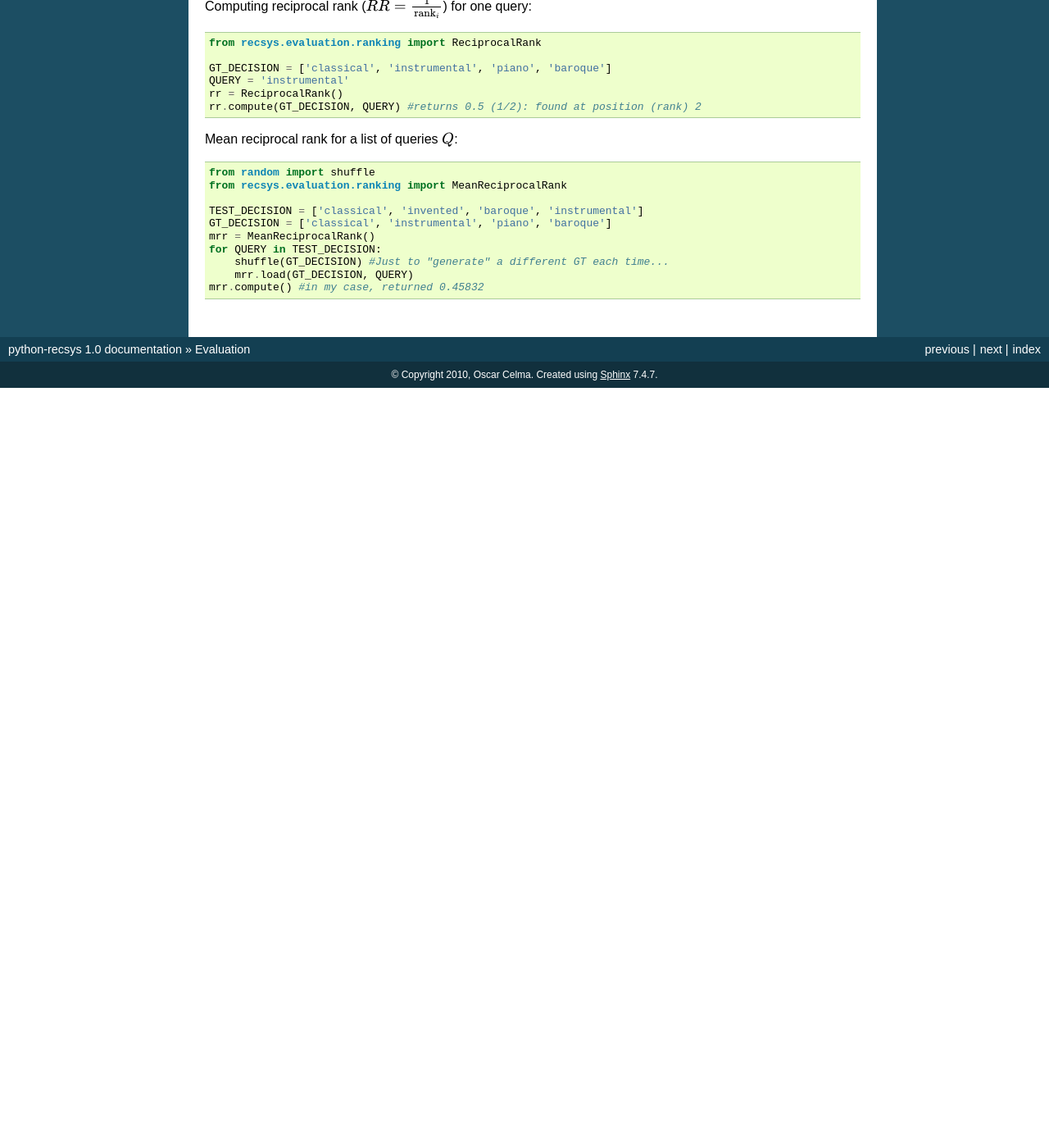
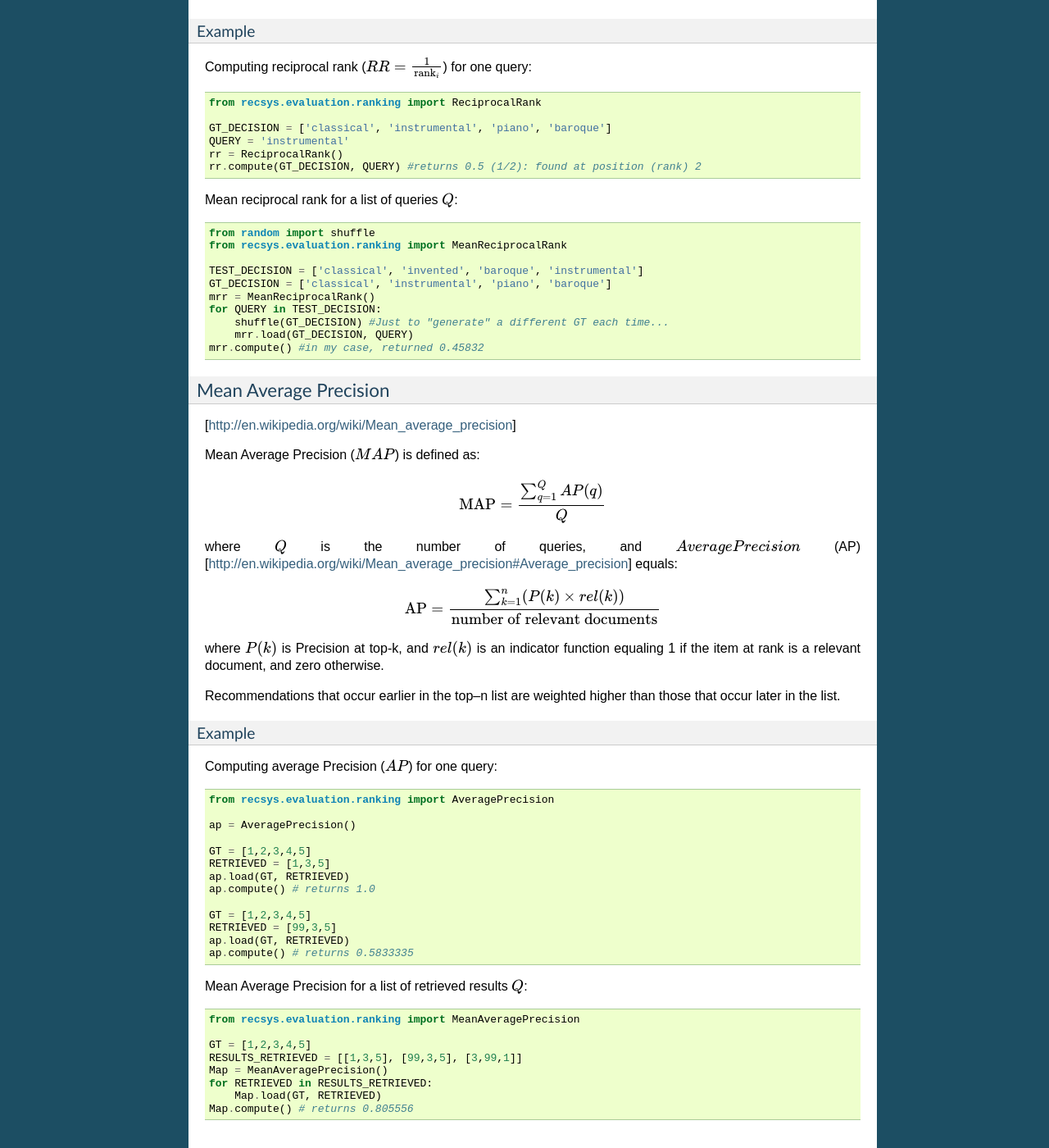
Before and after one commit to ocelma/python-recsys, a Sphinx documentation site: the page built from doc/source/evaluation.rst, in a window 1280 px wide and 1400 px high, scrolled down 4774 px. Shown: the whole window at 82% size. Built offline with Sphinx 7.4.7, drawn with Linux system fonts in a browser that asks for light colours; formulas are drawn with MathJax 3; pages that are not in the unit, such as notebooks, are missing from menus; before the commit the page ends 5247 px from its top, so only the background shows below that; some of the changed text lies outside the part shown.

Commit message:
MAP examples

```diff
--- a/doc/source/evaluation.rst
+++ b/doc/source/evaluation.rst
@@ -206,6 +206,8 @@ Using explicit ranking information:
     spearman.load(GT_RANKING, TEST_RANKING)
     spearman.compute() #returns 0.5
 
+Rank-based correlation for ratings:
+
 .. code-block:: python
 
     from recsys.evaluation.ranking import SpearmanRho
@@ -240,6 +242,8 @@ Using explicit ranking information:
     kendall = KendallTau()
     kendall.load(GT_RANKING, TEST_RANKING)
     kendall.compute() #returns 0.4
+
+Rank-based correlation for ratings:
 
 .. code-block:: python
 
@@ -288,3 +292,55 @@ Mean reciprocal rank for a list of queries :math:`Q`:
         shuffle(GT_DECISION) #Just to "generate" a different GT each time...
         mrr.load(GT_DECISION, QUERY)
     mrr.compute() #in my case, returned 0.45832
+
+Mean Average Precision
+---------------------
+[http://en.wikipedia.org/wiki/Mean_average_precision]
+
+Mean Average Precision (:math:`MAP`) is defined as:
+
+.. math::
+    \text{MAP} = \frac{\sum_{q=1}^Q AP(q)}{Q}
+
+where :math:`Q` is the number of queries, and :math:`Average Precision` (AP) [http://en.wikipedia.org/wiki/Mean_average_precision#Average_precision] equals:
+
+.. math::
+    \text{AP} = \frac{\sum_{k=1}^n (P(k) \times rel(k))}{\mbox{number of relevant documents}}
+
+where :math:`P(k)` is Precision at top-k, and :math:`rel(k)` is an indicator function equaling 1 if the item at rank  is a relevant document, and zero otherwise.
+
+Recommendations that occur earlier in the top--n list are weighted higher than those that occur later in the list.
+
+Example
+~~~~~~~
+
+Computing average Precision (:math:`AP`) for one query:
+
+.. code-block:: python
+
+    from recsys.evaluation.ranking import AveragePrecision
+
+    ap = AveragePrecision()
+
+    GT = [1,2,3,4,5]
+    RETRIEVED = [1,3,5]
+    ap.load(GT, RETRIEVED)
+    ap.compute() # returns 1.0
+
+    GT = [1,2,3,4,5]
+    RETRIEVED = [99,3,5]
+    ap.load(GT, RETRIEVED)
+    ap.compute() # returns 0.5833335
+
+Mean Average Precision for a list of retrieved results :math:`Q`:
+
+.. code-block:: python
+
+    from recsys.evaluation.ranking import MeanAveragePrecision
+
+    GT = [1,2,3,4,5]
+    RESULTS_RETRIEVED = [[1,3,5], [99,3,5], [3,99,1]]
+    Map = MeanAveragePrecision()
+    for RETRIEVED in RESULTS_RETRIEVED:
+        Map.load(GT, RETRIEVED)
+    Map.compute() # returns 0.805556
```
